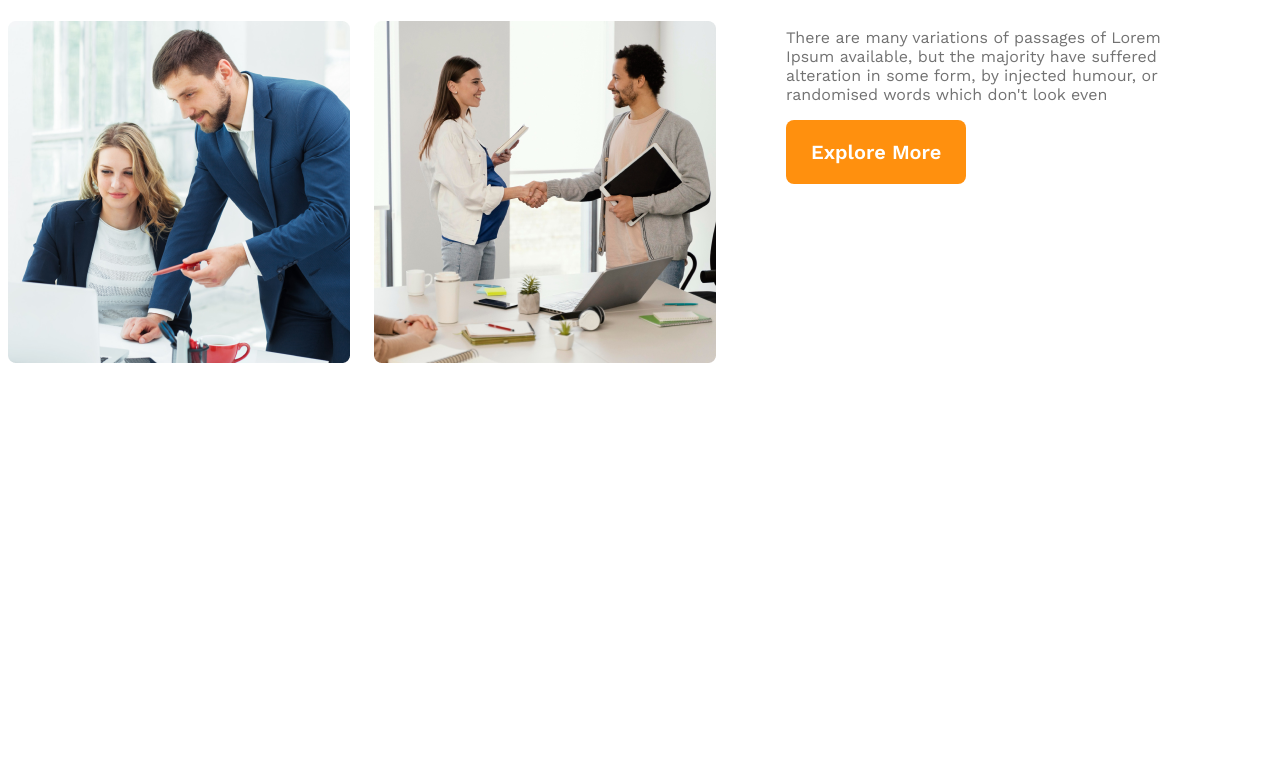
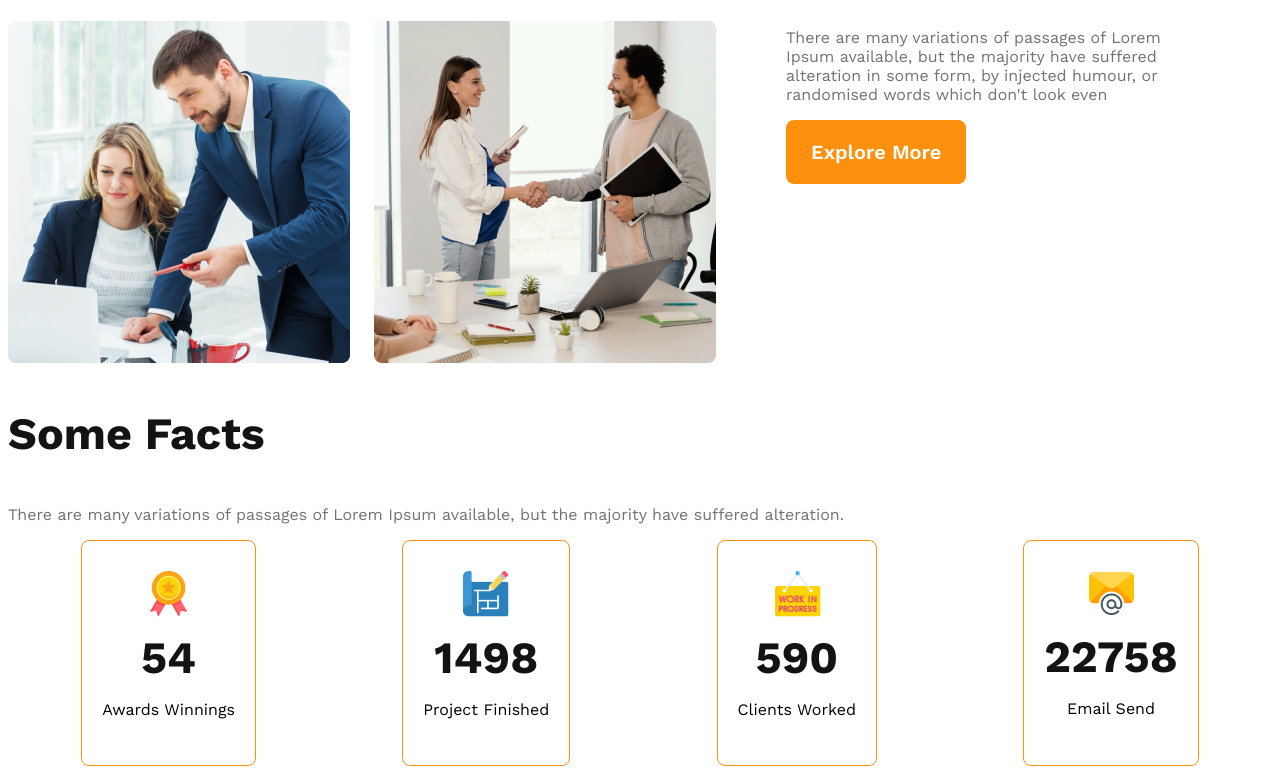
Before and after one commit to sattamap/g3-architect-resources-project, a plain HTML site: page index.html in a window 1280 px wide. Shown: the part 1200-1974 px from the top of the page. Before the commit the page ends 1571 px from the top, so only its background shows below. Drawn offline with nearby package versions, Linux system fonts and the light colour scheme.

Commit message:
added facts section and its css

```diff
--- a/index.html
+++ b/index.html
@@ -10,7 +10,7 @@
     <!-- header start -->
     <header>
         <nav>
-            <h3 class="nav-title">G3 Architects</h3>
+            <h3 class="section-title">G3 Architects</h3>
             <ul>
                 <li><a href="">HOme</a></li>
                 <li><a href="">About</a></li>
@@ -50,6 +50,41 @@
 
             </div>
         </section>
+        <!-- features section -->
+        <section class="features">
+
+        </section>
+        <!-- facts section -->
+        <section class="facts">
+            <h3 class="section-title
+            "> Some Facts</h3>
+            <p class="text-light-gray">There are many variations of passages of Lorem Ipsum available, but the majority have suffered alteration.</p>
+
+            <div class="facts-card-container">
+                <!-- .card*4>img+h2.card-stats+p.card-title.text-light-gray -->
+                <div class="card">
+                    <img src="images/icons/ribon.png" alt="">
+                    <h2 class="card-stats">54</h2>
+                    <p class="card-title">Awards Winnings</p>
+                </div>
+                <div class="card">
+                    <img src="images/icons/projects.png" alt="">
+                    <h2 class="card-stats">1498</h2>
+                    <p class="card-title">Project Finished</p>
+                </div>
+                <div class="card">
+                    <img src="images/icons/customers.png" alt="">
+                    <h2 class="card-stats">590</h2>
+                    <p class="card-title">Clients Worked</p>
+                </div>
+                <div class="card">
+                    <img src="images/icons/email.png" alt="">
+                    <h2 class="card-stats">22758</h2>
+                    <p class="card-title">Email Send</p>
+                </div>
+            </div>
+
+        </section>
     </main>
     <footer>
 
--- a/styles/architect.css
+++ b/styles/architect.css
@@ -20,10 +20,17 @@
     cursor: pointer;
     border: 0;
 }
+
 .text-light-gray {
     font-size: 1 rem;
     font-weight: 400;
     color: #727272;
+}
+
+.section-title {
+    font-size: 2.8rem;
+    font-weight: 700;
+    color: #131313;
 }
 
 /* header styles */
@@ -38,11 +45,11 @@ nav {
     align-items: center;
 }
 
-.nav-title {
+/* .nav-title {
     font-size: 2.8rem;
     font-weight: 700;
     color: #131313;
-}
+} */
 
 nav>ul {
     display: flex;
@@ -121,6 +128,30 @@ main {
     font-weight: 700;
 }
 
+/* facts section styles */
+.facts-card-container{
+    display: flex;
+    justify-content: space-around;
+}
+.facts-card-container .card{
+    border-radius: 8px;
+    border: 1px solid #FF900E;
+    text-align: center;
+    padding: 30px  20px;
+
+}
+.facts-card-container .card-title.{
+    font-size: 1.25rem;
+    color: #131313;
+    margin-top: 5px;
+}
+.facts-card-container .card-stats{
+    font-size: 2.8rem;
+    color: #131313;
+    margin-top: 10px;
+    margin-bottom: 10px;
+}
+
 /* responsive styles */
 /* mobile /smaller devices */
 @media screen and (max-width:576px) {
@@ -132,13 +163,15 @@ main {
         flex-direction: column;
     }
 
-    .teams-container{
+    .teams-container {
         flex-direction: column;
     }
+
     .teams-img-container {
         grid-template-columns: repeat(1, 1fr);
         gap: 1.5rem;
     }
+
     .teams-content {
         padding-right: 20px;
         padding-left: 20px;
@@ -152,7 +185,8 @@ main {
         padding: 50px;
     }
 
-    nav, .teams-container {
+    nav,
+    .teams-container {
         flex-direction: column;
     }
 
```
